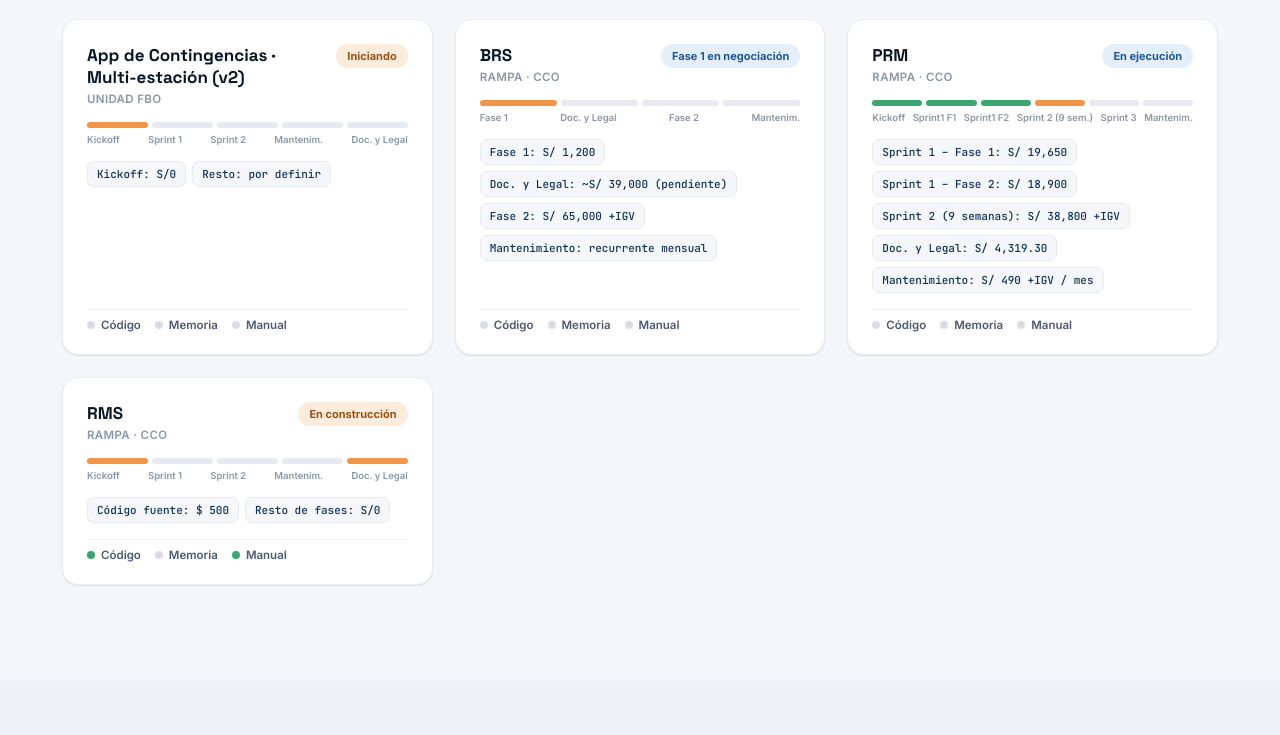
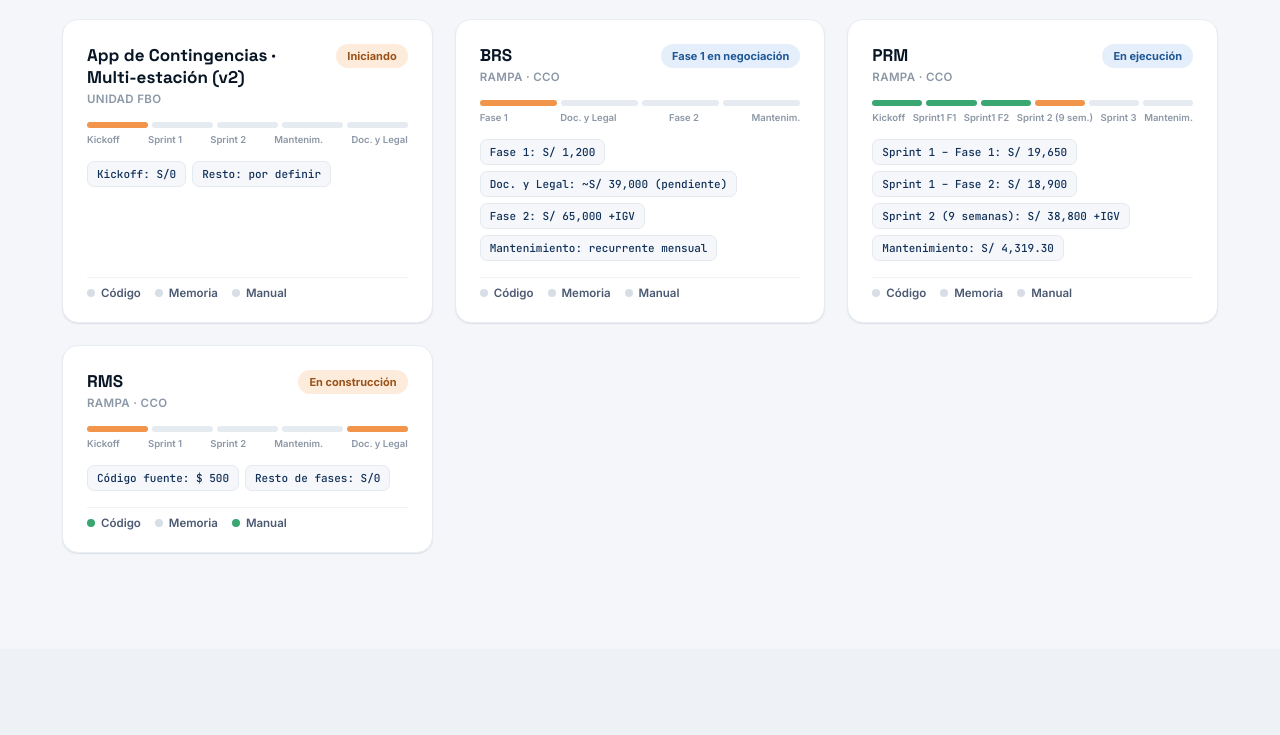
Before and after one commit to DinoIvan1120/INVENTARIO-DE-EMPRESA, a plain HTML site: page index.html in a window 1280 px wide. Shown: the part 3147-3882 px from the top of the page. Drawn offline with Linux system fonts and the light colour scheme.

Commit message:
Modificacion de listado de tareas del proyecto PRM - spring 2

```diff
--- a/index.html
+++ b/index.html
@@ -1450,18 +1450,10 @@
             "Sprint 1 – Fase 1: S/ 19,650",
             "Sprint 1 – Fase 2: S/ 18,900",
             "Sprint 2 (9 semanas): S/ 38,800 +IGV",
-            "Doc. y Legal: S/ 4,319.30",
-            "Mantenimiento: S/ 490 +IGV / mes",
+            "Mantenimiento: S/ 4,319.30",
           ],
           docs: { codigo: false, memoria: false, manual: false },
-          tasks: [
-            "Integración con API SIGA Latam (inestable)",
-            "Lectura de tarjetas de embarque y códigos QR",
-            "Bot de WhatsApp para mensajes de asignación",
-            "Actualización de movimientos y flujos de salida/llegada",
-            "Servidor VPS e infraestructura para el bot",
-            "Soporte para hasta 1,000 usuarios",
-          ],
+          tasks: ["Documentación funcional para la mejoras del spring 2"],
           note: "El proyecto con mayor inversión ejecutada hasta el momento. Ya está operando y recibe mejoras continuas — el Sprint 2 lleva 9 semanas de trabajo.",
         },
         {
```
